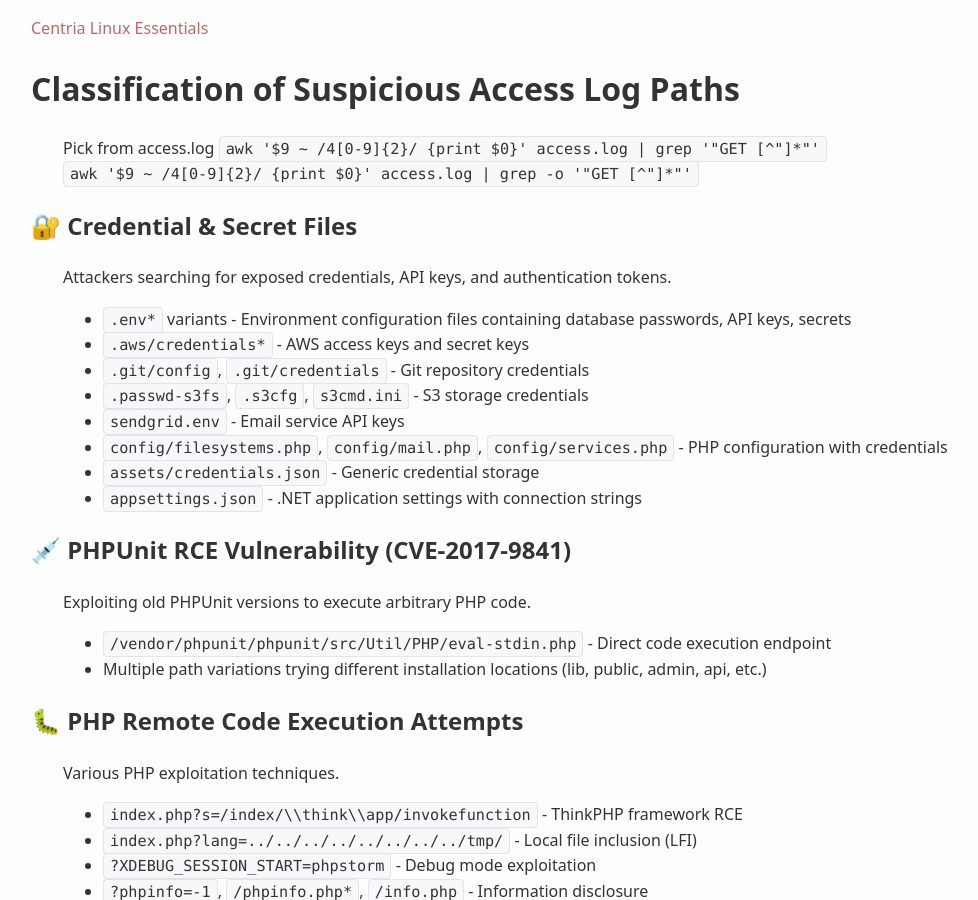
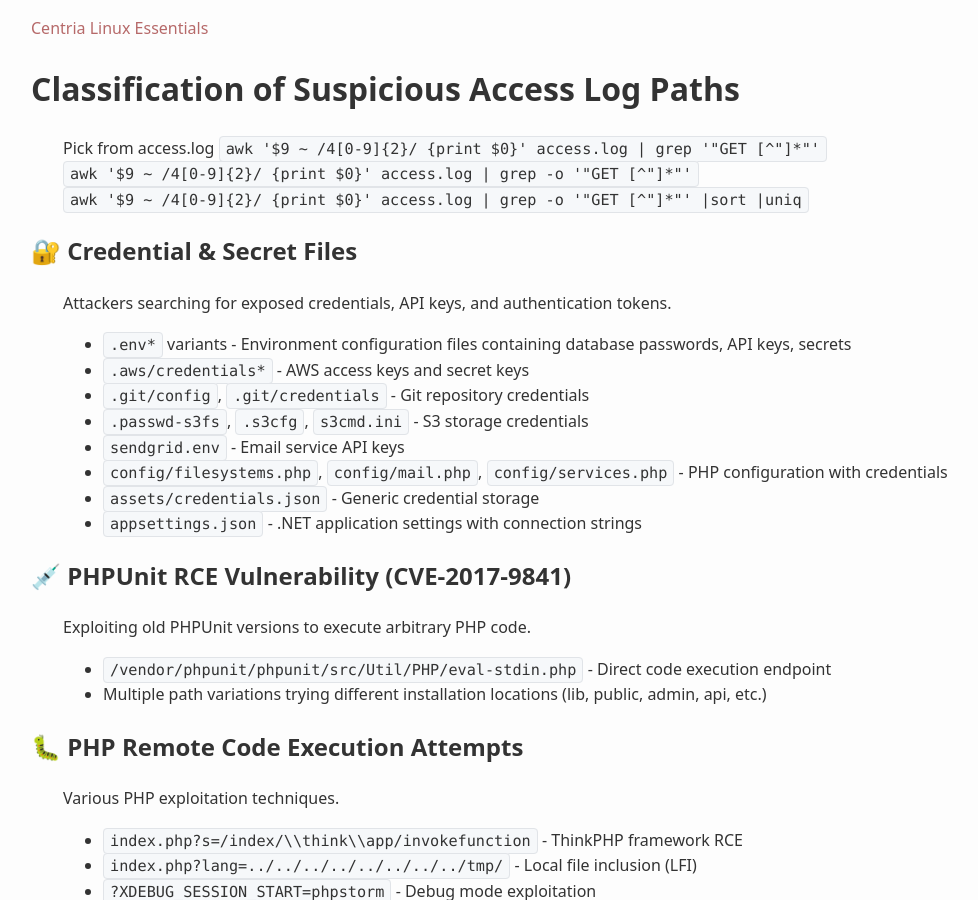
Before and after one commit to averkoc/lx, a Jekyll site: the page built from docs/accesslog_suspicious.md, in a window 1280 px wide and 900 px high. Shown: the whole window, without its empty margins (129-1107 px from the left). Built offline with Jekyll 4.4.1, drawn with Linux system fonts in a browser that asks for light colours; our own code applies the rules of GitHub Pages for plain Markdown files.

Commit message:
Enhance access log filtering command
Added a command to filter and sort suspicious access log paths.

```diff
--- a/docs/accesslog_suspicious.md
+++ b/docs/accesslog_suspicious.md
@@ -1,6 +1,8 @@
 # Classification of Suspicious Access Log Paths
 Pick from access.log `awk '$9 ~ /4[0-9]{2}/ {print $0}' access.log | grep '"GET [^"]*"'`
 `awk '$9 ~ /4[0-9]{2}/ {print $0}' access.log | grep -o '"GET [^"]*"'`
+`awk '$9 ~ /4[0-9]{2}/ {print $0}' access.log | grep -o '"GET [^"]*"' |sort |uniq`
+
 
 ## 🔐 Credential & Secret Files
 Attackers searching for exposed credentials, API keys, and authentication tokens.
```
